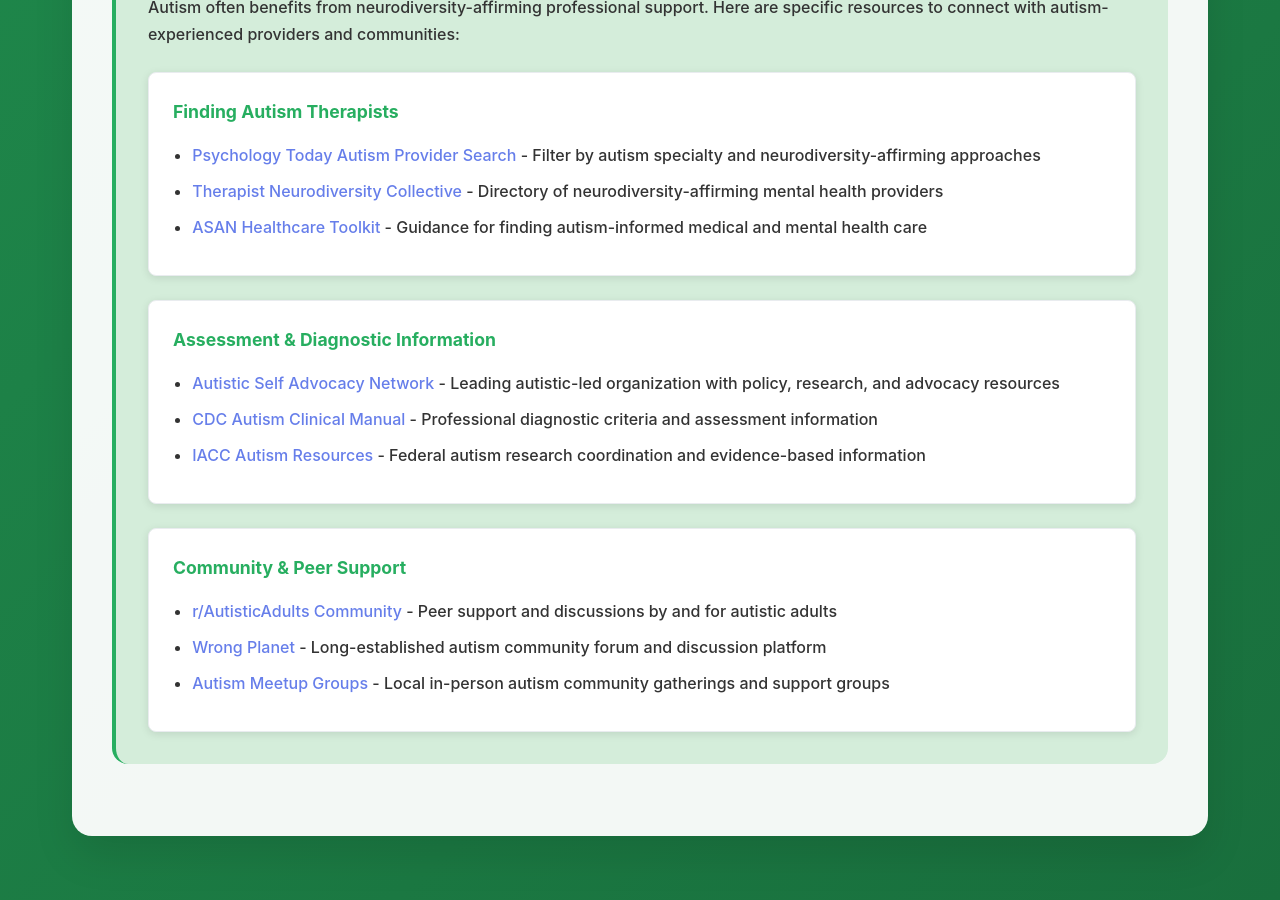
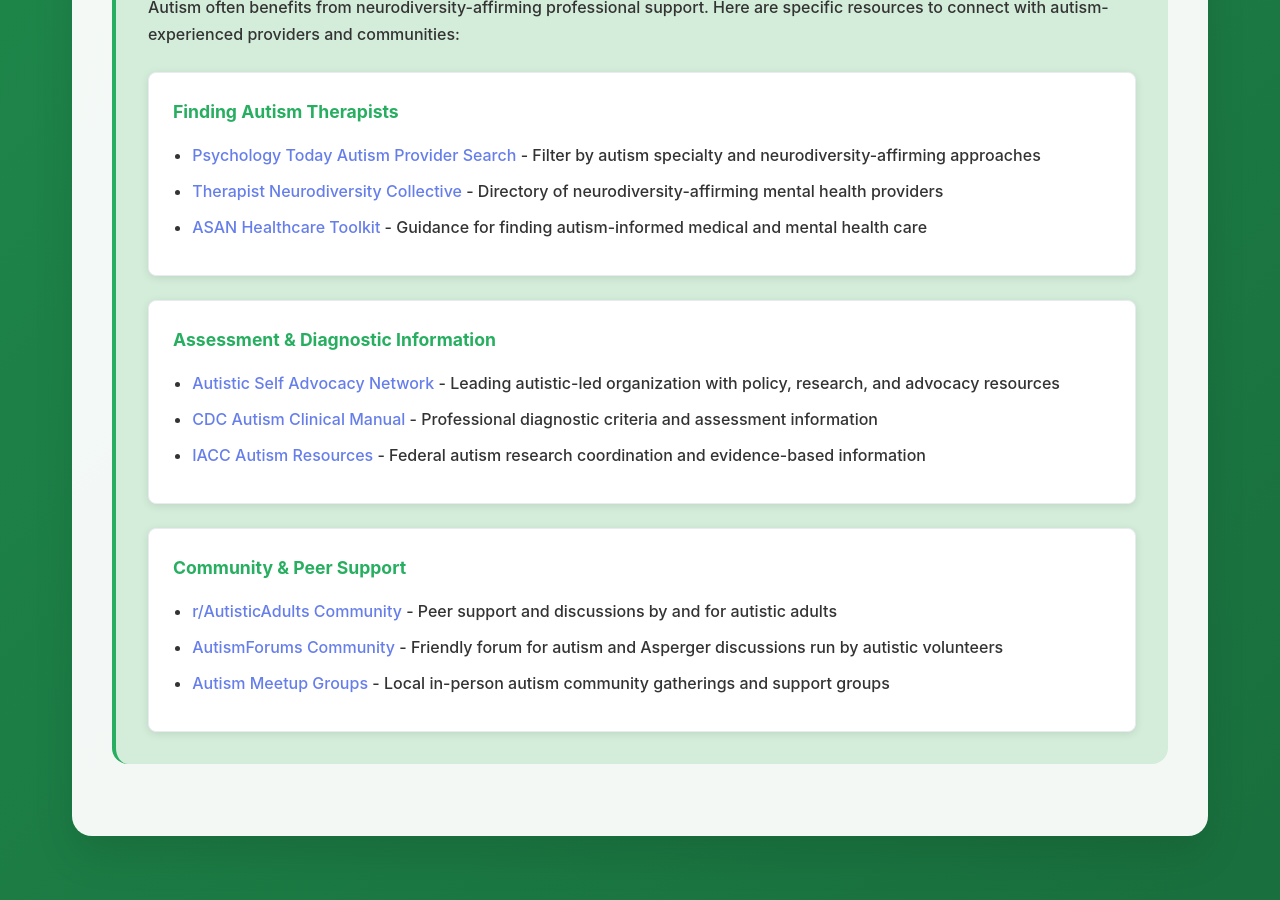
Before and after one commit to neurodivergent-survival-guide/neurodivergent-survival-guide, a Jekyll site: the page built from conditions/autism.html, in a window 1280 px wide and 900 px high, scrolled down 4030 px. Built offline with Jekyll 4.4.1, drawn with Linux system fonts in a browser that asks for light colours.

Commit message:
Update autism.html

```diff
--- a/conditions/autism.html
+++ b/conditions/autism.html
@@ -726,7 +726,7 @@
                         <h4>Community & Peer Support</h4>
                         <ul>
                             <li><a href="https://www.reddit.com/r/AutisticAdults/" target="_blank" rel="noopener">r/AutisticAdults Community</a> - Peer support and discussions by and for autistic adults</li>
-                            <li><a href="https://www.wrongplanet.net/" target="_blank" rel="noopener">Wrong Planet</a> - Long-established autism community forum and discussion platform</li>
+                            <li><a href="https://www.autismforums.com/" target="_blank" rel="noopener">AutismForums Community</a> - Friendly forum for autism and Asperger discussions run by autistic volunteers</li>
                             <li><a href="https://www.meetup.com/topics/autism/" target="_blank" rel="noopener">Autism Meetup Groups</a> - Local in-person autism community gatherings and support groups</li>
                         </ul>
                     </div>
```
